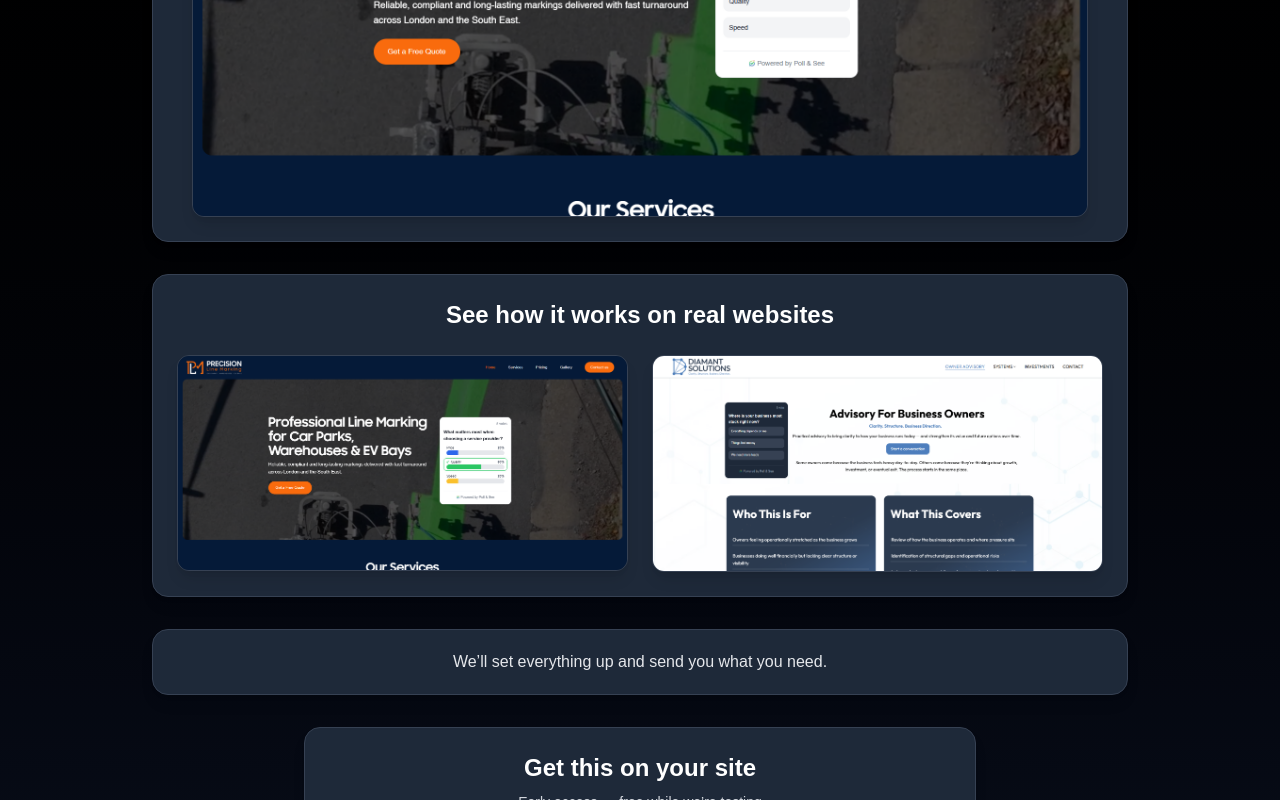
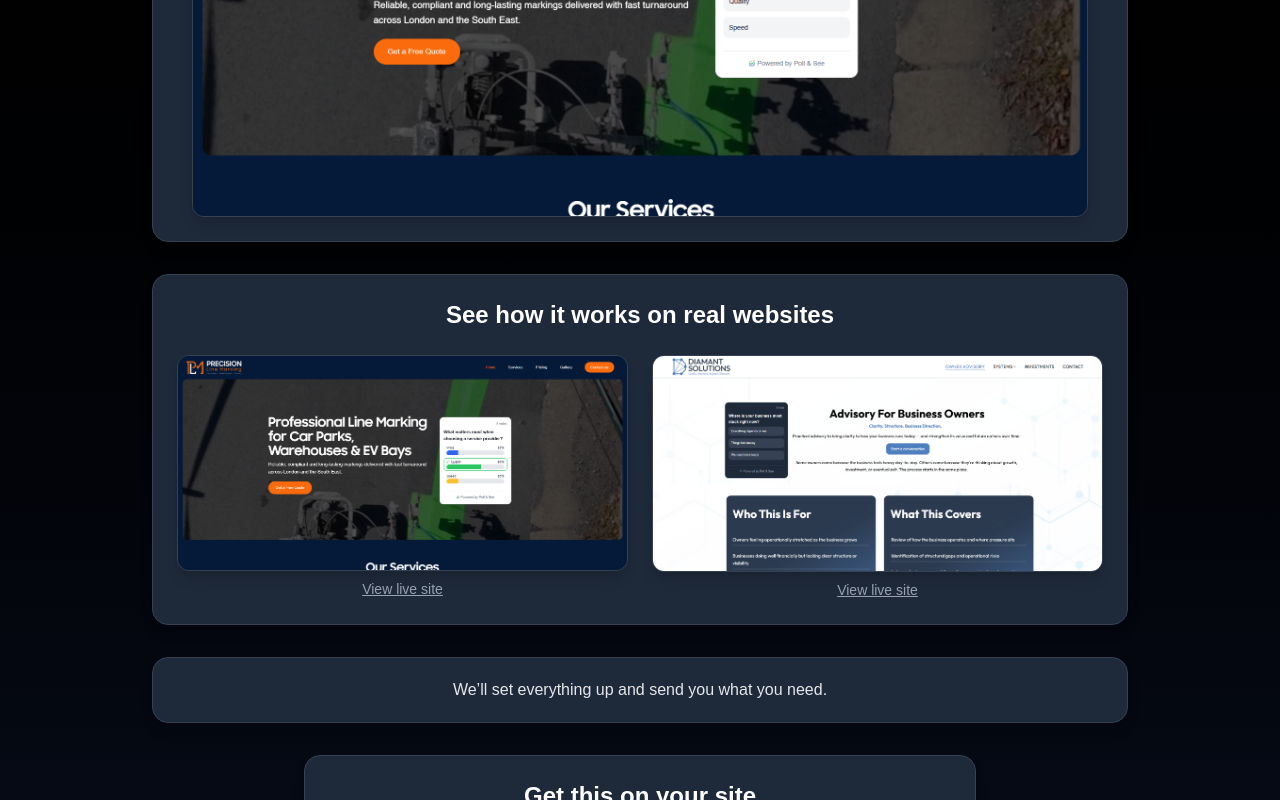
Before and after one commit to MarkDiamant/poll-and-see, a Next.js app: page /add-to-website in a window 1280 px wide. Shown: the part 463-1263 px from the top of the page. Built offline with nearby package versions, Linux system fonts and the light colour scheme.

Commit message:
Add live site links under example images

```diff
--- a/app/add-to-website/page.tsx
+++ b/app/add-to-website/page.tsx
@@ -77,16 +77,37 @@ export default function AddToWebsitePage() {
           </h2>
 
 <div className="grid gap-6 md:grid-cols-2">
+  <div className="flex flex-col items-center">
     <img
       src="/embed-assets/plm-after.png"
       alt="Poll & See embed example after voting"
       className="w-full rounded-xl border border-gray-700 shadow-lg"
     />
+    <a
+      href="https://www.precisionlinemarking.co.uk/"
+      target="_blank"
+      rel="noreferrer"
+      className="mt-2 text-sm text-gray-400 hover:text-white underline"
+    >
+      View live site
+    </a>
+  </div>
+
+  <div className="flex flex-col items-center">
     <img
       src="/embed-assets/diamant-before.png"
       alt="Poll & See embedded on another website"
       className="w-full rounded-xl border border-gray-700 shadow-lg"
     />
+    <a
+      href="https://www.diamantsolutions.co.uk/"
+      target="_blank"
+      rel="noreferrer"
+      className="mt-2 text-sm text-gray-400 hover:text-white underline"
+    >
+      View live site
+    </a>
+  </div>
 </div>
         </div>
 
```
Lines whose indentation alone changed are shown as unchanged.
